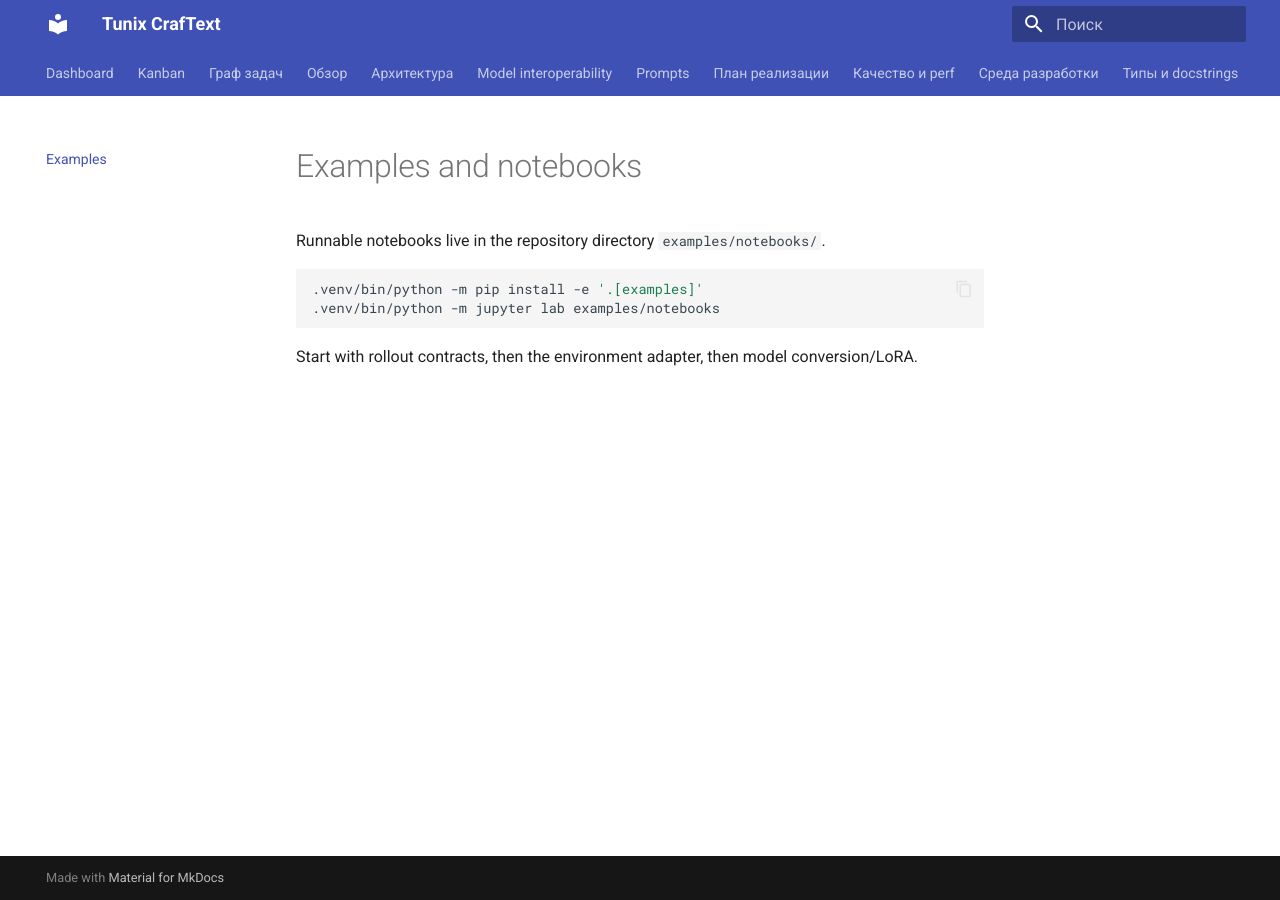
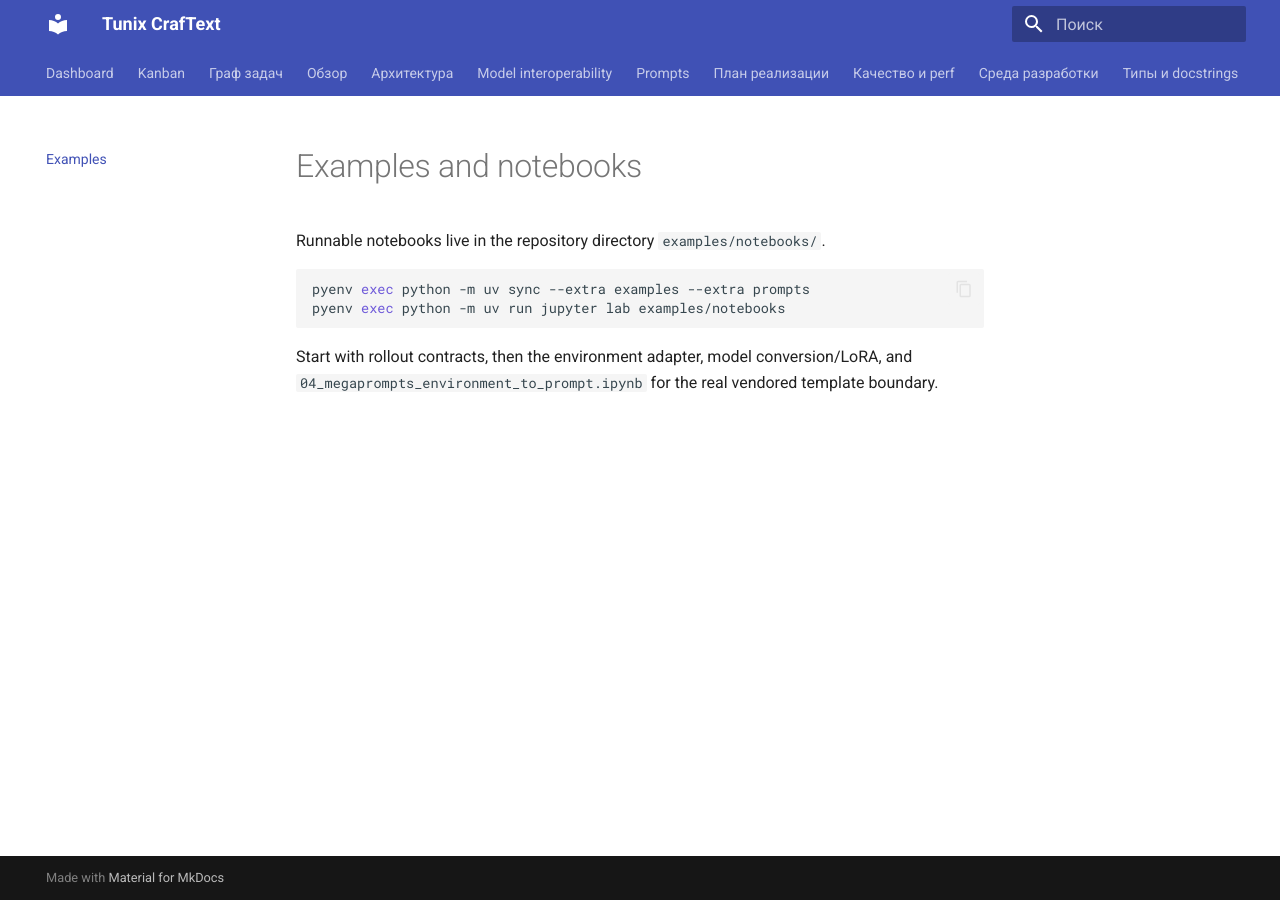
Before and after one commit to Lukashevskiy/tunix-agents, an MkDocs documentation site: the page built from docs/examples.md, in a window 1280 px wide. Built offline with MkDocs 1.6.1 and Material for MkDocs 9.7.7, drawn with Linux system fonts in a browser that asks for light colours.

Commit message:
docs: add MegaPrompts notebook example

````diff
--- a/docs/examples.md
+++ b/docs/examples.md
@@ -3,8 +3,9 @@
 Runnable notebooks live in the repository directory `examples/notebooks/`.
 
 ```bash
-.venv/bin/python -m pip install -e '.[examples]'
-.venv/bin/python -m jupyter lab examples/notebooks
+pyenv exec python -m uv sync --extra examples --extra prompts
+pyenv exec python -m uv run jupyter lab examples/notebooks
 ```
 
-Start with rollout contracts, then the environment adapter, then model conversion/LoRA.
+Start with rollout contracts, then the environment adapter, model conversion/LoRA, and
+`04_megaprompts_environment_to_prompt.ipynb` for the real vendored template boundary.
````
Also changed, not shown: 2 other files.
